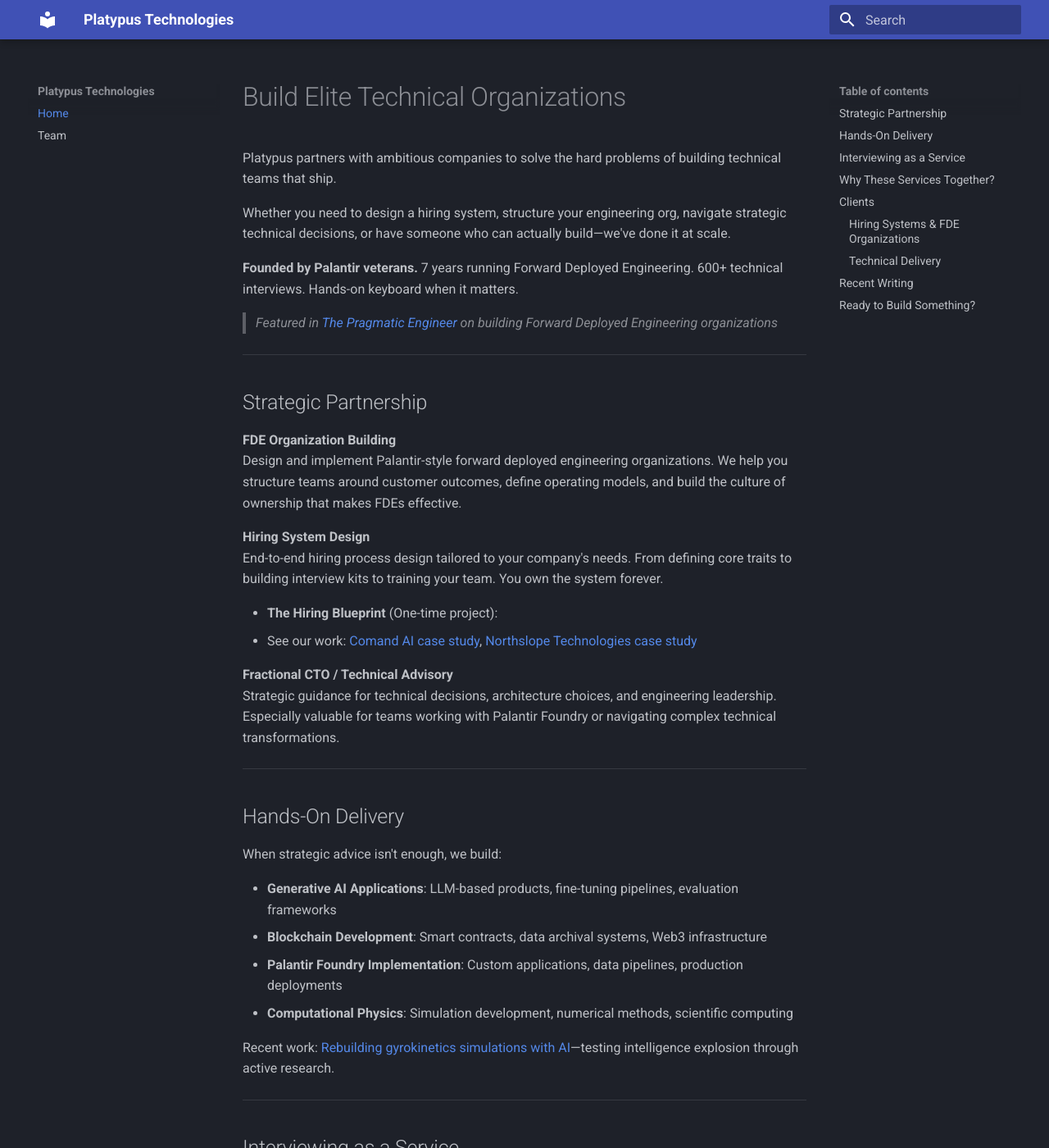
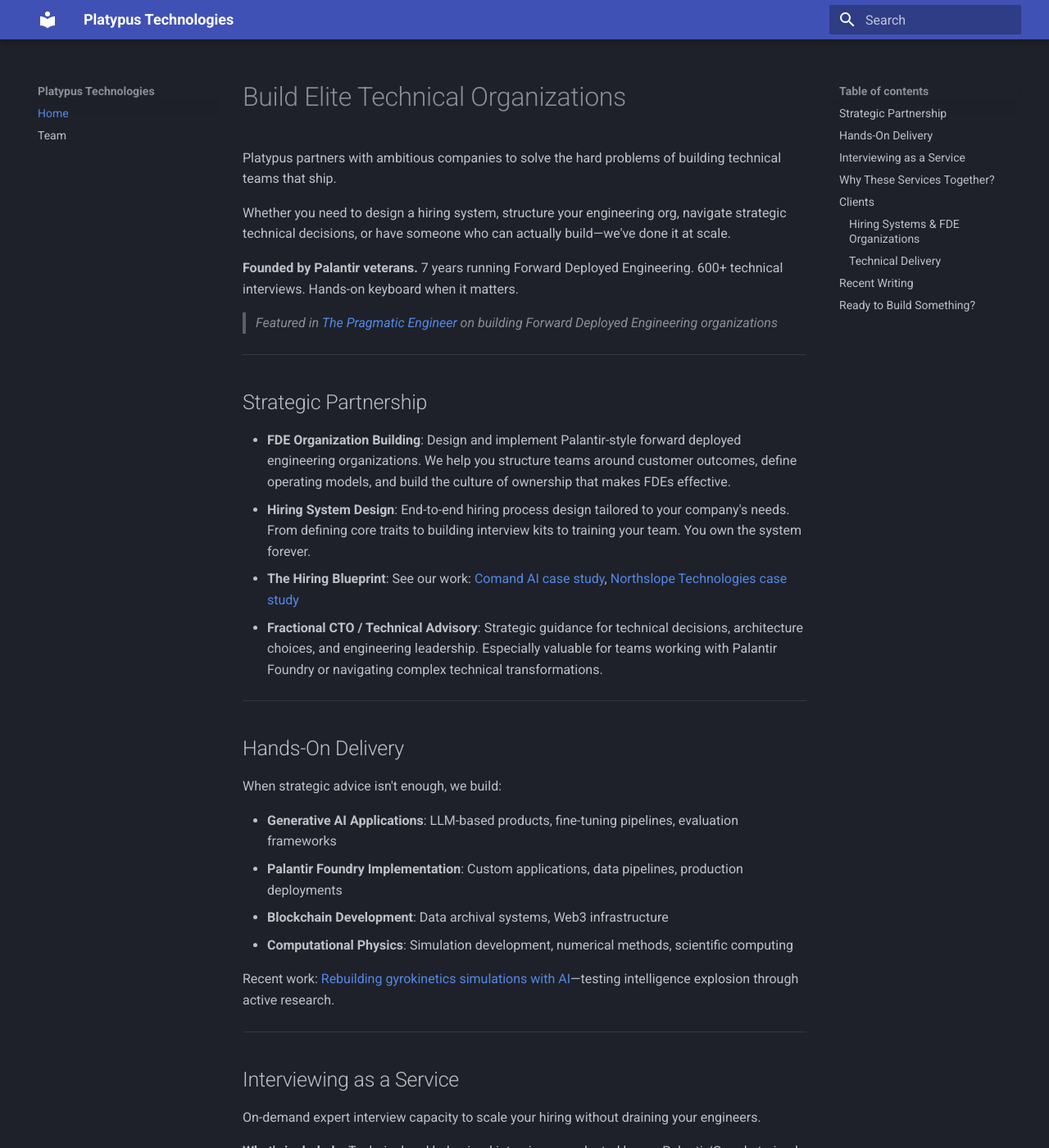
Before and after one commit to anjor/platypus-website, an MkDocs documentation site: the page built from docs/index.md, in a window 1280 px wide and 1400 px high. Shown: the whole window at 82% size. Built offline with MkDocs 1.6.1 and Material for MkDocs 9.7.7, drawn with Linux system fonts in a browser that asks for light colours.

Commit message:
Update index.md

```diff
--- a/docs/index.md
+++ b/docs/index.md
@@ -12,17 +12,10 @@
 
 ## Strategic Partnership
 
-**FDE Organization Building**
-Design and implement Palantir-style forward deployed engineering organizations. We help you structure teams around customer outcomes, define operating models, and build the culture of ownership that makes FDEs effective.
-
-**Hiring System Design**
-End-to-end hiring process design tailored to your company's needs. From defining core traits to building interview kits to training your team. You own the system forever.
-
-- **The Hiring Blueprint** (One-time project):
-- See our work: [Comand AI case study](https://anjor.xyz/writing/2024/09/28/comand-ai-a-hiring-case-study/), [Northslope Technologies case study](https://anjor.xyz/writing/2024/11/20/case-study-building-a-hiring-process-for-northslope/)
-
-**Fractional CTO / Technical Advisory**
-Strategic guidance for technical decisions, architecture choices, and engineering leadership. Especially valuable for teams working with Palantir Foundry or navigating complex technical transformations.
+- **FDE Organization Building**: Design and implement Palantir-style forward deployed engineering organizations. We help you structure teams around customer outcomes, define operating models, and build the culture of ownership that makes FDEs effective.
+- **Hiring System Design**: End-to-end hiring process design tailored to your company's needs. From defining core traits to building interview kits to training your team. You own the system forever.
+- **The Hiring Blueprint**: See our work: [Comand AI case study](https://anjor.xyz/writing/2024/09/28/comand-ai-a-hiring-case-study/), [Northslope Technologies case study](https://anjor.xyz/writing/2024/11/20/case-study-building-a-hiring-process-for-northslope/)
+- **Fractional CTO / Technical Advisory**: Strategic guidance for technical decisions, architecture choices, and engineering leadership. Especially valuable for teams working with Palantir Foundry or navigating complex technical transformations.
 
 ---
 
@@ -31,8 +24,8 @@
 When strategic advice isn't enough, we build:
 
 - **Generative AI Applications**: LLM-based products, fine-tuning pipelines, evaluation frameworks
-- **Blockchain Development**: Smart contracts, data archival systems, Web3 infrastructure
 - **Palantir Foundry Implementation**: Custom applications, data pipelines, production deployments
+- **Blockchain Development**: Data archival systems, Web3 infrastructure
 - **Computational Physics**: Simulation development, numerical methods, scientific computing
 
 Recent work: [Rebuilding gyrokinetics simulations with AI](https://anjor.xyz/writing/2025/11/05/testing-the-intelligence-explosion-can-ai-turn-one-physicist-into-a-research-team/)—testing intelligence explosion through active research.
```
